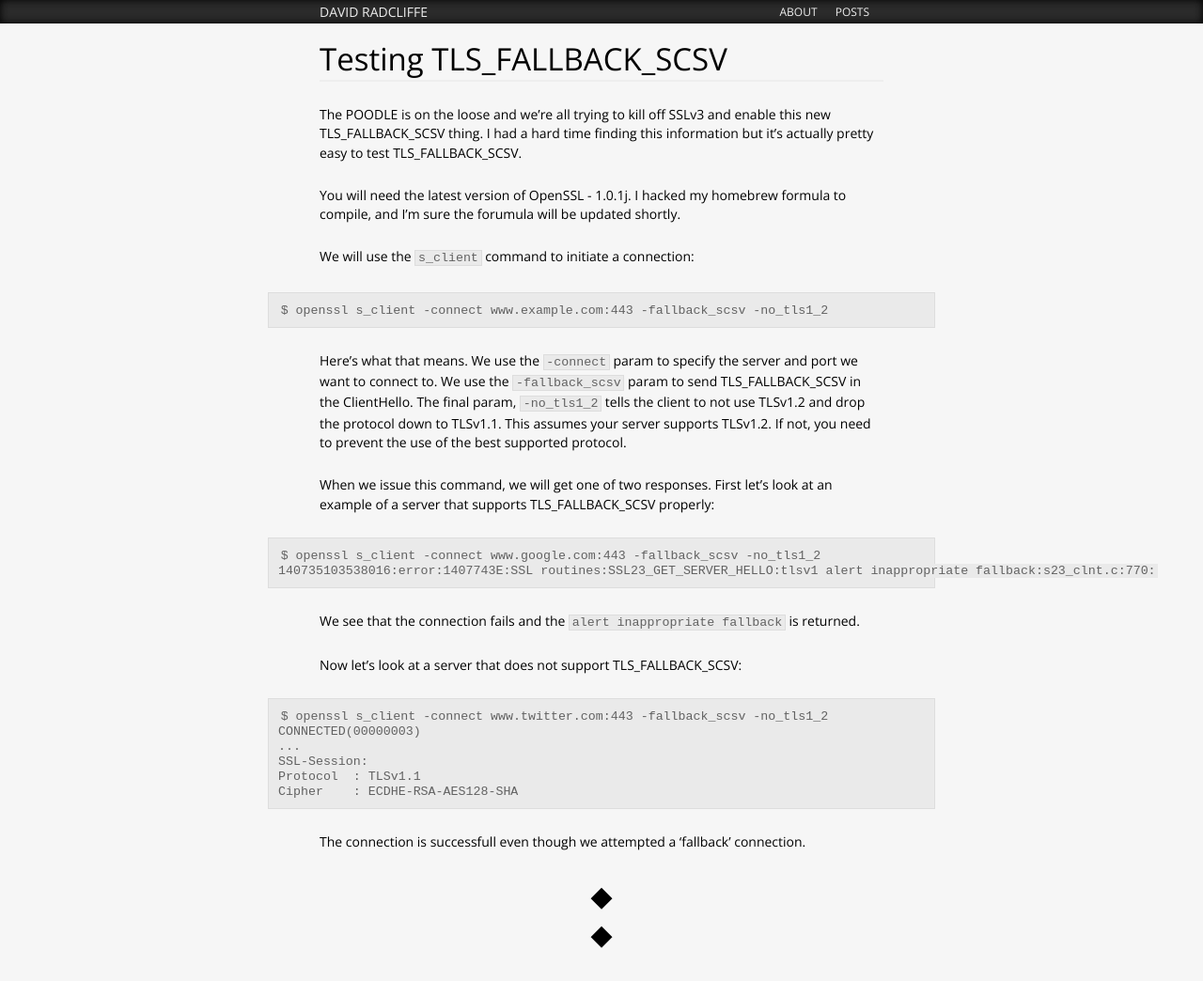
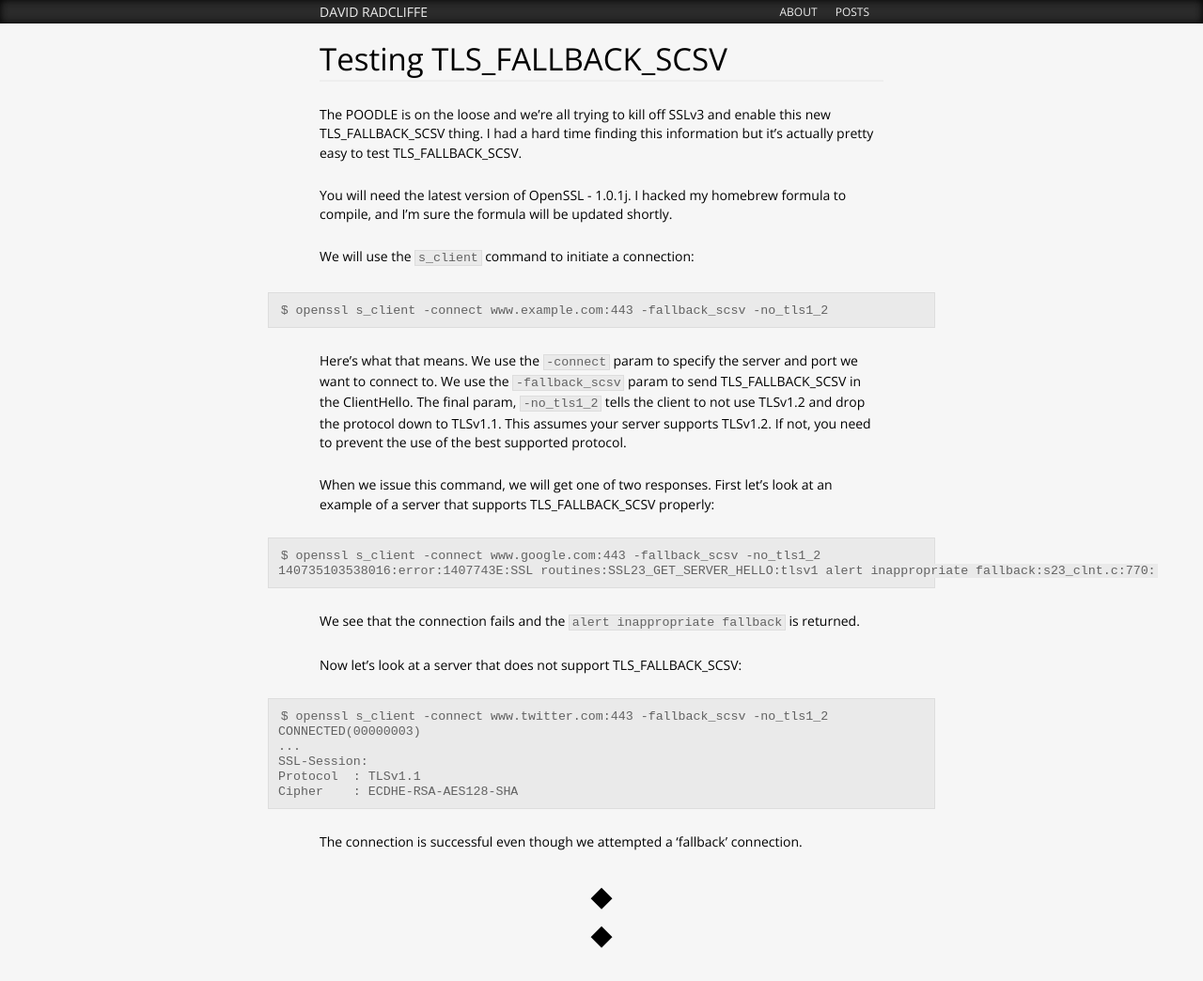
Before and after one commit to dwradcliffe/dwradcliffe.github.com, a Jekyll site: the page built from _posts/2014-10-16-testing-tls-fallback.md, in a window 1280 px wide. Shown: the whole page at 94% size. Built offline with Jekyll 4.4.1, drawn with Linux system fonts in a browser that asks for light colours; Markdown is read by kramdown in place of the engine named in the settings; comment, search, counter and statistics services are not loaded.

Commit message:
typing too fast this morning

```diff
--- a/_posts/2014-10-16-testing-tls-fallback.md
+++ b/_posts/2014-10-16-testing-tls-fallback.md
@@ -9,7 +9,7 @@ title: Testing TLS_FALLBACK_SCSV
 
 The POODLE is on the loose and we're all trying to kill off SSLv3 and enable this new TLS_FALLBACK_SCSV thing. I had a hard time finding this information but it's actually pretty easy to test TLS_FALLBACK_SCSV.
 
-You will need the latest version of OpenSSL - 1.0.1j. I hacked my homebrew formula to compile, and I'm sure the forumula will be updated shortly.
+You will need the latest version of OpenSSL - 1.0.1j. I hacked my homebrew formula to compile, and I'm sure the formula will be updated shortly.
 
 We will use the `s_client` command to initiate a connection:
 
@@ -33,4 +33,4 @@ Now let's look at a server that does not support TLS_FALLBACK_SCSV:
     Protocol  : TLSv1.1
     Cipher    : ECDHE-RSA-AES128-SHA
 
-The connection is successfull even though we attempted a 'fallback' connection.
+The connection is successful even though we attempted a 'fallback' connection.
```
